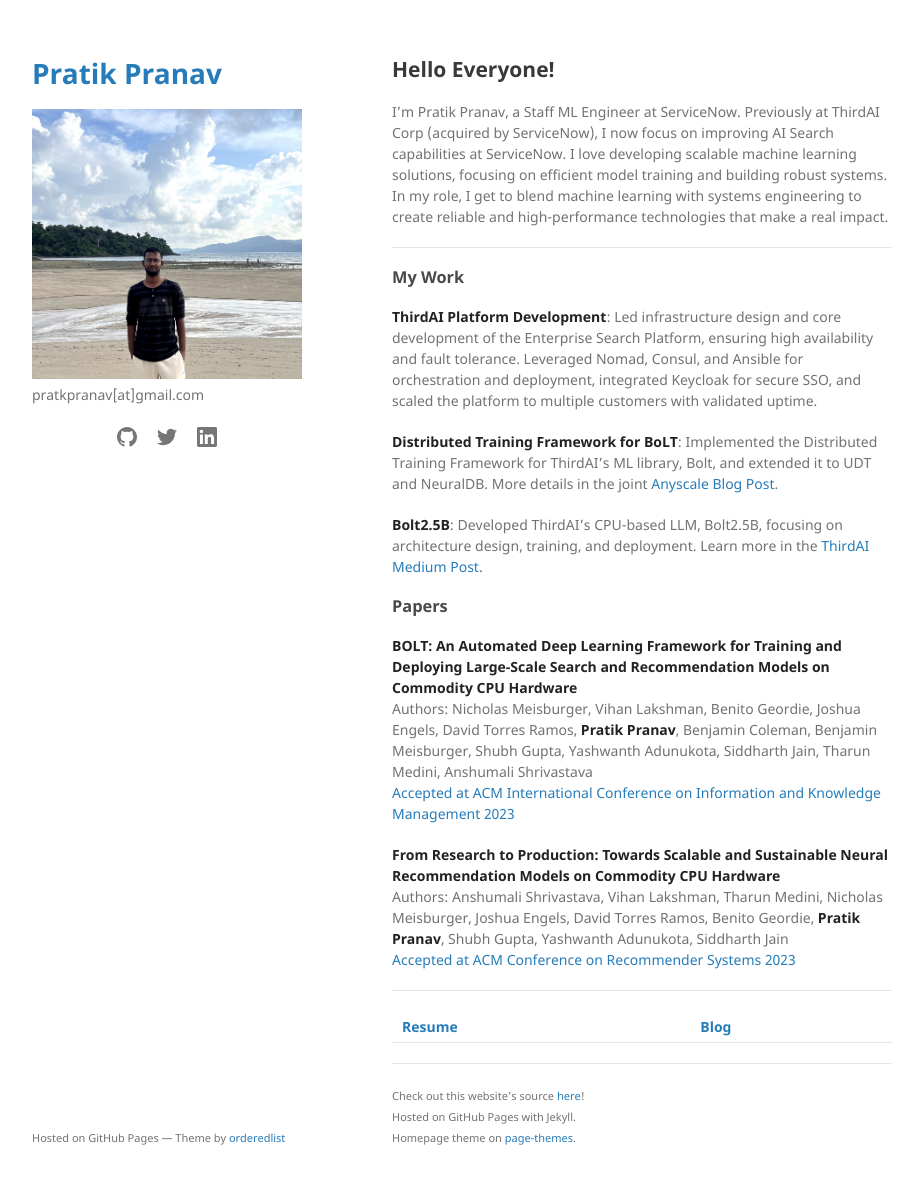
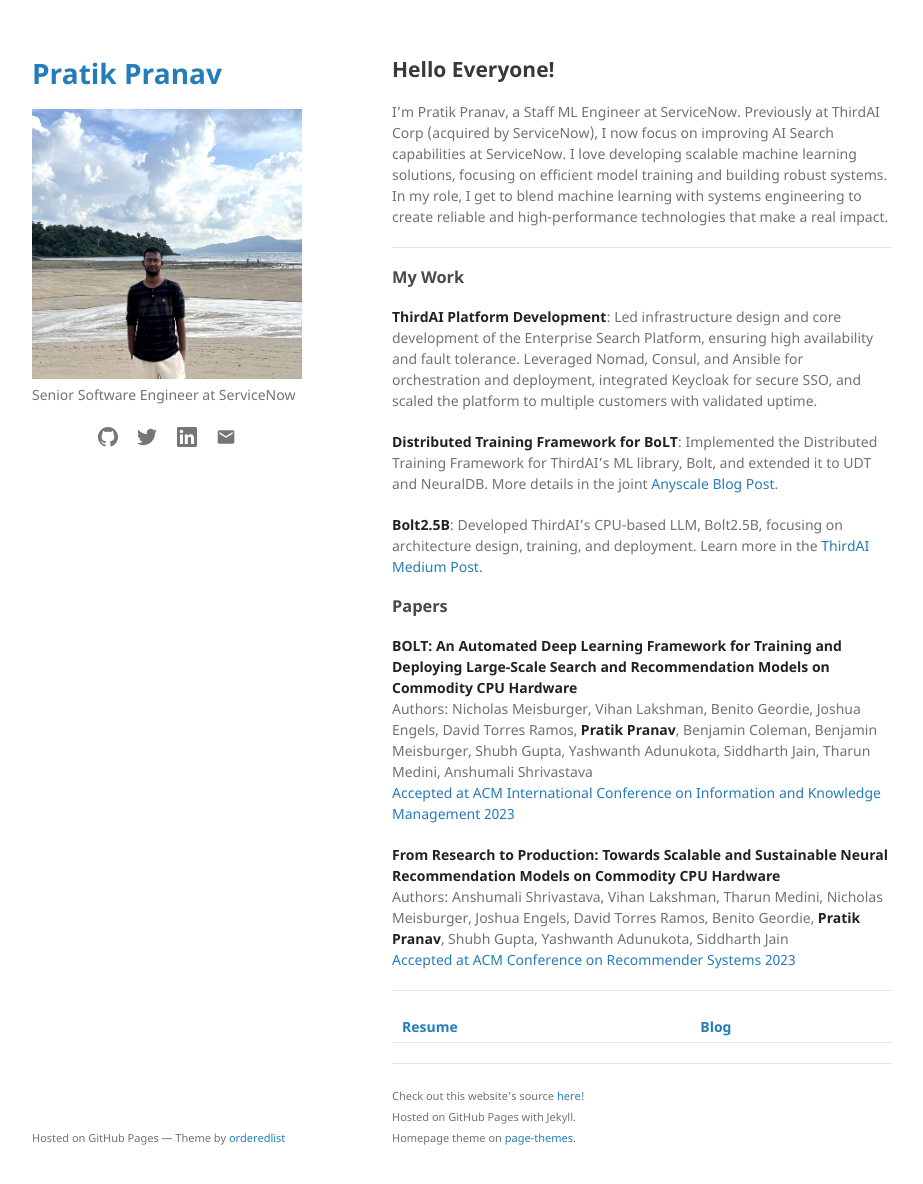
Before and after one commit to pratkpranav/pratkpranav.github.io, a Jekyll site: the page built from index.md, in a window 1280 px wide and 1217 px high. Shown: the top 1184 px of the window, without its empty margins (178-1101 px from the left). Built offline with Jekyll 4.4.1, drawn with Linux system fonts in a browser that asks for light colours.

Commit message:
calude code cooks

```diff
--- a/_config.yml
+++ b/_config.yml
@@ -1,6 +1,6 @@
 title: Pratik Pranav
 logo: /assets/profile.jpeg
-description: pratkpranav[at]gmail.com
+description: Senior Software Engineer at ServiceNow
 twitter_username: PratikPranav11
 github_username:  pratkpranav
 linkedin_username: pratik-p-92629616b
--- a/_layouts/default.html
+++ b/_layouts/default.html
@@ -45,15 +45,19 @@
             </svg>
           </a>
           {% endif %}
+          {% if site.email %}
+          <a href="mailto:{{ site.email }}" target="_blank" title="Email">
+            <svg width="20" height="20" viewBox="0 0 24 24" fill="currentColor">
+              <path d="M20 4H4c-1.1 0-1.99.9-1.99 2L2 18c0 1.1.9 2 2 2h16c1.1 0 2-.9 2-2V6c0-1.1-.9-2-2-2zm0 4l-8 5-8-5V6l8 5 8-5v2z"/>
+            </svg>
+          </a>
+          {% endif %}
         </div>
 
         {% if site.github.is_project_page %}
         <p class="view"><a href="{{ site.github.repository_url }}">View the Project on GitHub <small>{{ site.github.repository_nwo }}</small></a></p>
         {% endif %}
 
-        {% if site.github.is_user_page %}
-        <p class="view"><a href="{{ site.github.owner_url }}">View My GitHub Profile</a></p>
-        {% endif %}
 
         {% if site.show_downloads %}
         <ul class="downloads">
```
